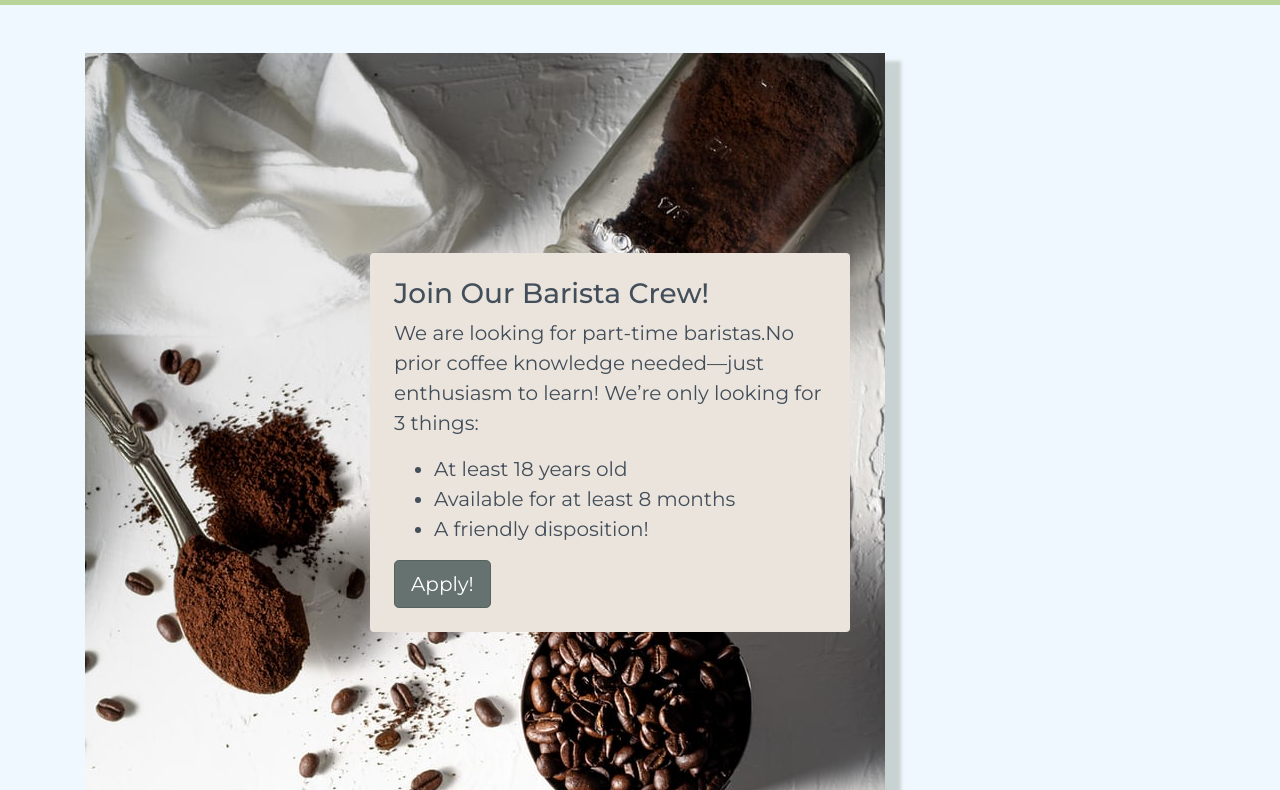
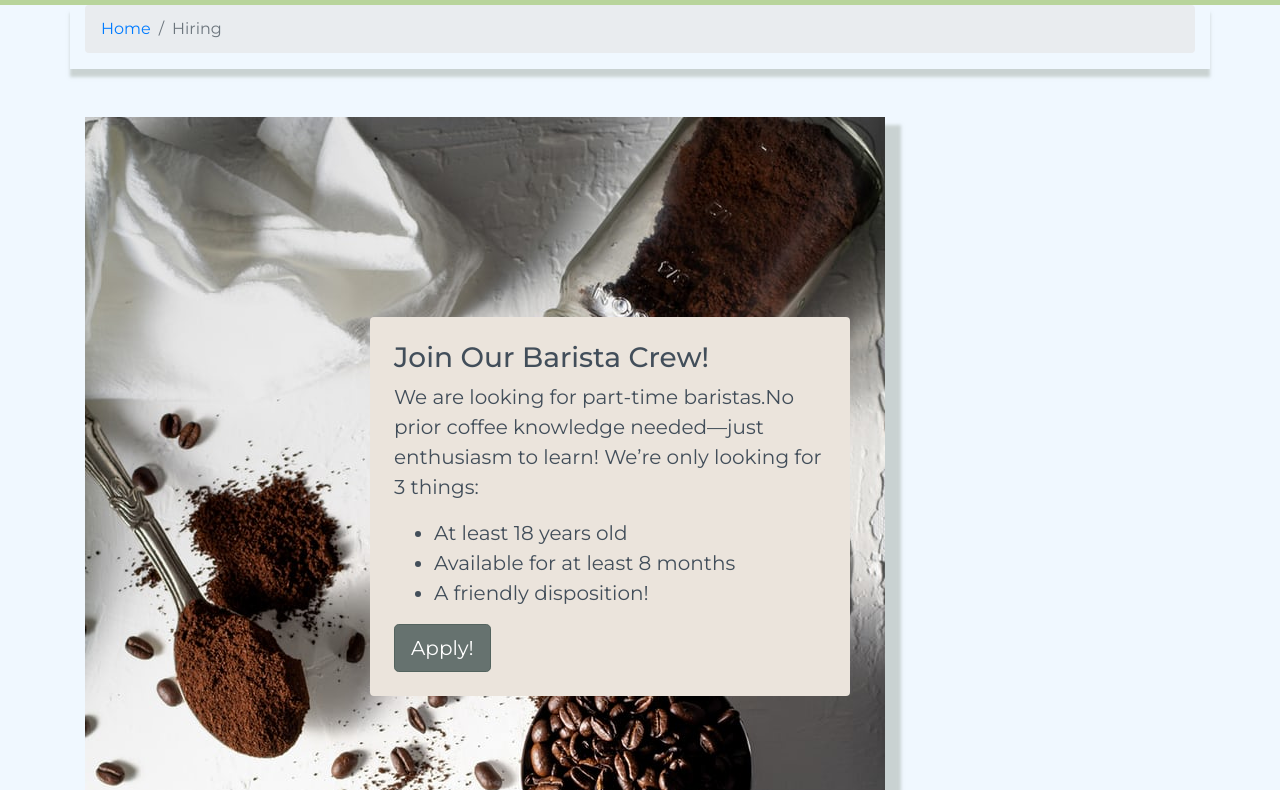
Before and after one commit to Dina2703/my-project, a website: page hire.html in a window 1280 px wide. Shown: the part 151-941 px from the top of the page. Drawn offline with nearby package versions, Linux system fonts and the light colour scheme; files whose address does not match are found by name.

Commit message:
hiring page done

```diff
--- a/hire.html
+++ b/hire.html
@@ -42,6 +42,17 @@
             </div>
         </div>
     </nav>
+
+    <div class="container">
+        <div class="row custom-shadow">
+            <div class="col">
+                <ol class="breadcrumb">
+                    <li class="breadcrumb-item"><a href="index.html">Home</a></li>
+                    <li class="breadcrumb-item active">Hiring</li>
+                </ol>
+            </div>
+        </div>
+    </div>
 
     <div class="container my-5 relative">
         <img class="img-fluid"  id="mainPic" src="/img/hiring img.jpeg" alt="picture">
```
